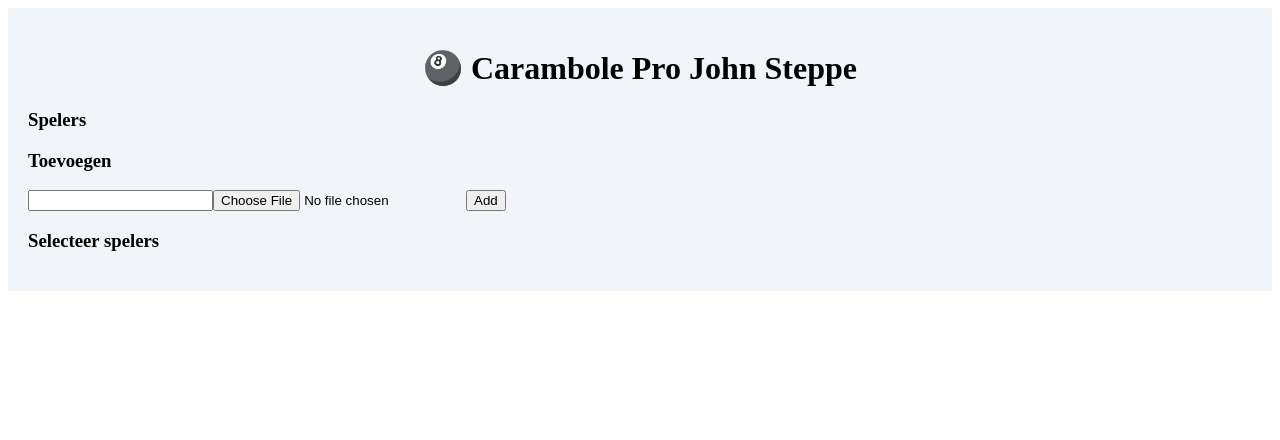
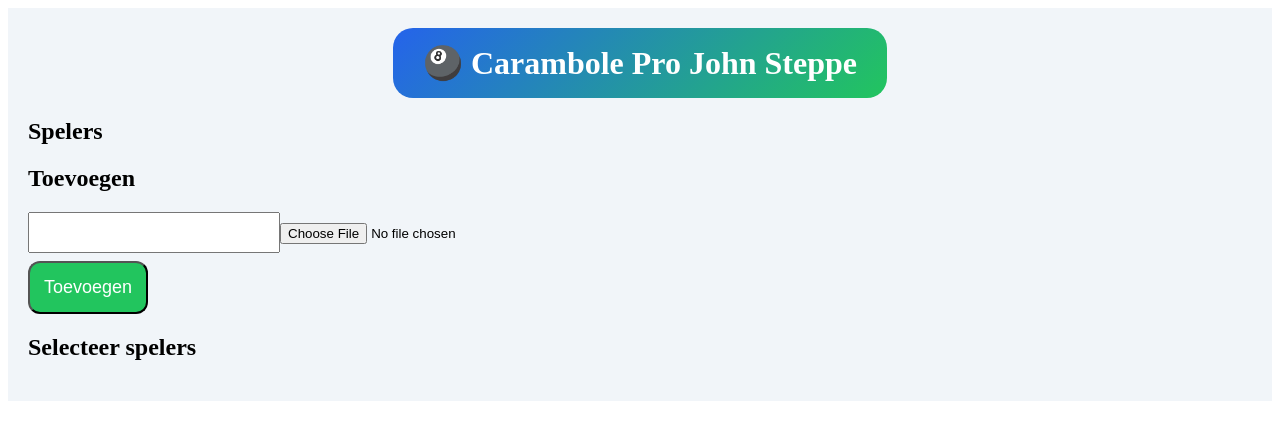
Before and after one commit to steppedavid-glitch/carambole-app, a React (Vite) app: page / in a window 1280 px wide. Shown: the top 440 px of the page. Built offline with nearby package versions, Linux system fonts and the light colour scheme.

Commit message:
Update App.jsx

```diff
--- a/src/App.jsx
+++ b/src/App.jsx
@@ -6,6 +6,7 @@ export default function App() {
 
   const [newPlayer, setNewPlayer] = useState("");
   const [photo, setPhoto] = useState(null);
+  const [photoKey, setPhotoKey] = useState(0);
 
   const [selected, setSelected] = useState([]);
   const [scores, setScores] = useState({});
@@ -20,7 +21,6 @@ export default function App() {
   useEffect(() => localStorage.setItem("players", JSON.stringify(players)), [players]);
   useEffect(() => localStorage.setItem("games", JSON.stringify(games)), [games]);
 
-  // FOTO NIEUW
   const handlePhoto = (e) => {
     const file = e.target.files[0];
     if (!file) return;
@@ -28,46 +28,35 @@ export default function App() {
     const reader = new FileReader();
     reader.onload = () => setPhoto(reader.result);
     reader.readAsDataURL(file);
-
-    e.target.value = "";
   };
 
-  // FOTO UPDATE (FIXED)
   const updatePlayerPhoto = (id, e) => {
     const file = e.target.files[0];
     if (!file) return;
 
     const reader = new FileReader();
     reader.onload = () => {
-      setPlayers(prev =>
-        prev.map(p =>
-          p.id === id ? { ...p, photo: reader.result } : p
-        )
-      );
+      setPlayers(prev => prev.map(p => p.id === id ? { ...p, photo: reader.result } : p));
     };
 
     reader.readAsDataURL(file);
-    e.target.value = ""; // 🔥 cruciaal
+    e.target.value = "";
   };
 
-  // SPELER TOEVOEGEN (FIXED)
   const addPlayer = () => {
     if (!newPlayer.trim()) return;
 
-    setPlayers(prev => [
-      ...prev,
-      {
-        id: Date.now(),
-        name: newPlayer,
-        photo: photo || null
-      }
-    ]);
+    const newP = {
+      id: crypto.randomUUID(),
+      name: newPlayer.trim(),
+      photo: photo || null
+    };
+
+    setPlayers(prev => [...prev, newP]);
 
     setNewPlayer("");
     setPhoto(null);
-
-    const input = document.getElementById("photoInput");
-    if (input) input.value = "";
+    setPhotoKey(prev => prev + 1);
   };
 
   const startGame = () => {
@@ -81,7 +70,6 @@ export default function App() {
     setCurrentGame(true);
   };
 
-  // 🔥 SUPER STABIELE WIN LOGIC
   const submitScore = () => {
     const val = Number(inputValue || 0);
 
@@ -100,21 +88,11 @@ export default function App() {
 
     const newHistory = [...history, { player: activePlayer, value: val }];
 
-    // 🔥 eerst alles berekenen
-    const win = selected.find(
-      p => targets[p.id] && newScores[p.id] >= targets[p.id]
-    );
+    const win = selected.find(p => targets[p.id] && newScores[p.id] >= targets[p.id]);
 
     if (win) {
-      const game = {
-        players: selected,
-        winner: win
-      };
+      setGames(prev => [...prev, { players: selected, winner: win }]);
 
-      // 🔥 eerst opslaan
-      setGames(prev => [...prev, game]);
-
-      // 🔥 dan reset (geen timing bugs)
       setCurrentGame(false);
       setSelected([]);
       setScores({});
@@ -123,11 +101,9 @@ export default function App() {
       setTargets({});
       setActivePlayer(null);
       setInputValue("");
-
       return;
     }
 
-    // normaal verloop
     setScores(newScores);
     setHistory(newHistory);
     setInputValue("");
@@ -155,83 +131,87 @@ export default function App() {
   const avatar = (p) => (
     <label style={{ cursor: "pointer" }}>
       {p.photo ? (
-        <img src={p.photo} style={{ width: 50, height: 50, borderRadius: "50%" }} />
+        <img src={p.photo} style={{ width: 60, height: 60, borderRadius: "50%" }} />
       ) : (
-        <div style={{
-          width: 50,
-          height: 50,
-          borderRadius: "50%",
-          background: "#e2e8f0",
-          display: "flex",
-          alignItems: "center",
-          justifyContent: "center"
-        }}>
-          +
-        </div>
+        <div style={{ width: 60, height: 60, borderRadius: "50%", background: "#e2e8f0", display: "flex", alignItems: "center", justifyContent: "center", fontSize: 24 }}>+</div>
       )}
-      <input
-        type="file"
-        style={{ display: "none" }}
-        onChange={(e) => updatePlayerPhoto(p.id, e)}
-      />
+      <input type="file" style={{ display: "none" }} onChange={(e) => updatePlayerPhoto(p.id, e)} />
     </label>
   );
 
-  const btn = {
-    height: 80,
-    fontSize: 32,
-    borderRadius: 12
+  const bigBtn = {
+    padding: 14,
+    fontSize: 18,
+    borderRadius: 12,
+    marginTop: 8
   };
 
   return (
     <div style={{ padding: 20, background: "#f1f5f9" }}>
 
-      <h1 style={{ textAlign: "center" }}>🎱 Carambole Pro John Steppe</h1>
+      <div style={{ textAlign: "center", marginBottom: 20 }}>
+        <div style={{
+          display: "inline-block",
+          padding: "16px 30px",
+          borderRadius: 20,
+          background: "linear-gradient(135deg,#2563eb,#22c55e)",
+          color: "white",
+          fontSize: 32,
+          fontWeight: "800"
+        }}>
+          🎱 Carambole Pro John Steppe
+        </div>
+      </div>
 
       {!currentGame && (
         <div>
-          <h3>Spelers</h3>
 
+          <h2 style={{ fontSize: 24 }}>Spelers</h2>
           {players.map(p => (
-            <div key={p.id} style={{ display: "flex", gap: 10, alignItems: "center" }}>
+            <div key={p.id} style={{ display: "flex", gap: 12, alignItems: "center", marginBottom: 12 }}>
               {avatar(p)}
-              <div>{p.name}</div>
-              <div>🏆 {stats(p)}</div>
+              <div style={{ fontSize: 20, fontWeight: 600 }}>{p.name}</div>
+              <div style={{ fontSize: 18 }}>🏆 {stats(p)}</div>
             </div>
           ))}
 
-          <h3>Toevoegen</h3>
-          <input value={newPlayer} onChange={e => setNewPlayer(e.target.value)} />
-          <input id="photoInput" type="file" onChange={handlePhoto} />
-          <button onClick={addPlayer}>Add</button>
+          <h2 style={{ fontSize: 24 }}>Toevoegen</h2>
+          <input style={{ fontSize: 18, padding: 8 }} value={newPlayer} onChange={e => setNewPlayer(e.target.value)} />
+          <input key={photoKey} type="file" onChange={handlePhoto} />
+          <br />
+          <button style={{ ...bigBtn, background: "#22c55e", color: "white" }} onClick={addPlayer}>Toevoegen</button>
 
-          <h3>Selecteer spelers</h3>
+          <h2 style={{ fontSize: 24 }}>Selecteer spelers</h2>
           {players.map(p => (
             <div key={p.id}>
-              <button onClick={() =>
-                setSelected(prev =>
+              <button
+                style={{ ...bigBtn, width: "100%", background: selected.find(x=>x.id===p.id)?"#22c55e":"white" }}
+                onClick={() => setSelected(prev =>
                   prev.find(x => x.id === p.id)
                     ? prev.filter(x => x.id !== p.id)
                     : [...prev, p]
-                )
-              }>
+                )}
+              >
                 {p.name}
               </button>
 
               {selected.find(x => x.id === p.id) && (
                 <input
+                  style={{ fontSize: 18, padding: 6 }}
                   type="number"
                   placeholder="target"
                   value={targets[p.id] || ""}
-                  onChange={e =>
-                    setTargets({ ...targets, [p.id]: Number(e.target.value) })
-                  }
+                  onChange={e => setTargets({ ...targets, [p.id]: Number(e.target.value) })}
                 />
               )}
             </div>
           ))}
 
-          {selected.length >= 2 && <button onClick={startGame}>Start</button>}
+          {selected.length >= 2 && (
+            <button style={{ ...bigBtn, background: "#2563eb", color: "white" }} onClick={startGame}>
+              Start match
+            </button>
+          )}
         </div>
       )}
 
@@ -240,12 +220,7 @@ export default function App() {
 
           <div style={{ display: "flex", gap: 10 }}>
             {selected.map(p => (
-              <div key={p.id} style={{
-                flex: 1,
-                padding: 10,
-                background: activePlayer === p.id ? "#22c55e" : "#e2e8f0",
-                borderRadius: 12
-              }}>
+              <div key={p.id} style={{ flex: 1, padding: 10, background: activePlayer === p.id ? "#22c55e" : "#e2e8f0", borderRadius: 12 }}>
                 {avatar(p)}
                 <div>{p.name}</div>
                 <div style={{ fontSize: 40 }}>{scores[p.id]}</div>
@@ -263,21 +238,22 @@ export default function App() {
 
           <div style={{ display: "grid", gridTemplateColumns: "repeat(3,1fr)", gap: 10 }}>
             {[1,2,3,4,5,6,7,8,9].map(n => (
-              <button key={n} style={btn} onClick={() => setInputValue(v => v + n)}>{n}</button>
+              <button key={n} style={{ height: 80, fontSize: 32 }} onClick={() => setInputValue(v => v + n)}>{n}</button>
             ))}
-            <button style={{ ...btn, background: "#facc15" }} onClick={()=>setInputValue("")}>C</button>
-            <button style={btn} onClick={()=>setInputValue(v=>v+"0")}>0</button>
-            <button style={{ ...btn, background: "#22c55e", color: "white" }} onClick={submitScore}>OK</button>
+            <button style={{ height:80, fontSize:32, background:"#facc15" }} onClick={()=>setInputValue("")}>C</button>
+            <button style={{ height:80, fontSize:32 }} onClick={()=>setInputValue(v=>v+"0")}>0</button>
+            <button style={{ height:80, fontSize:32, background:"#22c55e", color:"white" }} onClick={submitScore}>OK</button>
           </div>
 
           <div style={{ display: "grid", gridTemplateColumns: "repeat(3,1fr)", gap: 10 }}>
-            <button style={{ ...btn, background: "#ef4444", color: "white" }} onClick={undo}>Undo</button>
-            <button style={{ ...btn, background: "#3b82f6", color: "white" }} onClick={()=>setActivePlayer(selected.find(p=>p.id!==activePlayer)?.id)}>Beurt</button>
-            <button style={{ ...btn, background: "#6b7280", color: "white" }} onClick={()=>setCurrentGame(false)}>New</button>
+            <button style={{ height:80, background:"#ef4444", color:"white" }} onClick={undo}>Undo</button>
+            <button style={{ height:80, background:"#3b82f6", color:"white" }} onClick={()=>setActivePlayer(selected.find(p=>p.id!==activePlayer)?.id)}>Beurt</button>
+            <button style={{ height:80, background:"#6b7280", color:"white" }} onClick={()=>setCurrentGame(false)}>New</button>
           </div>
 
         </div>
       )}
+
     </div>
   );
 }
```
